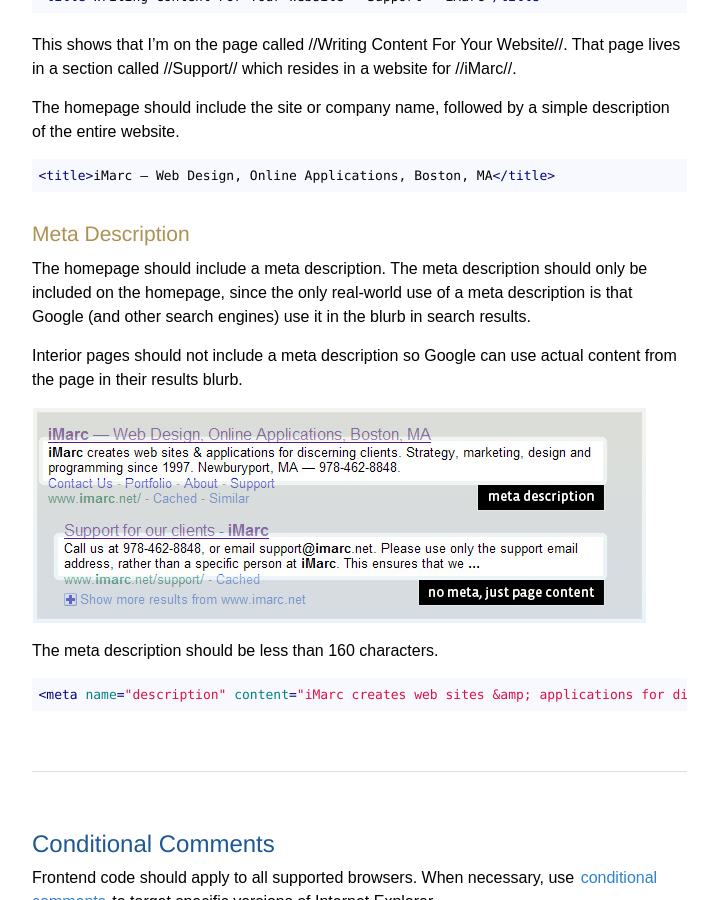
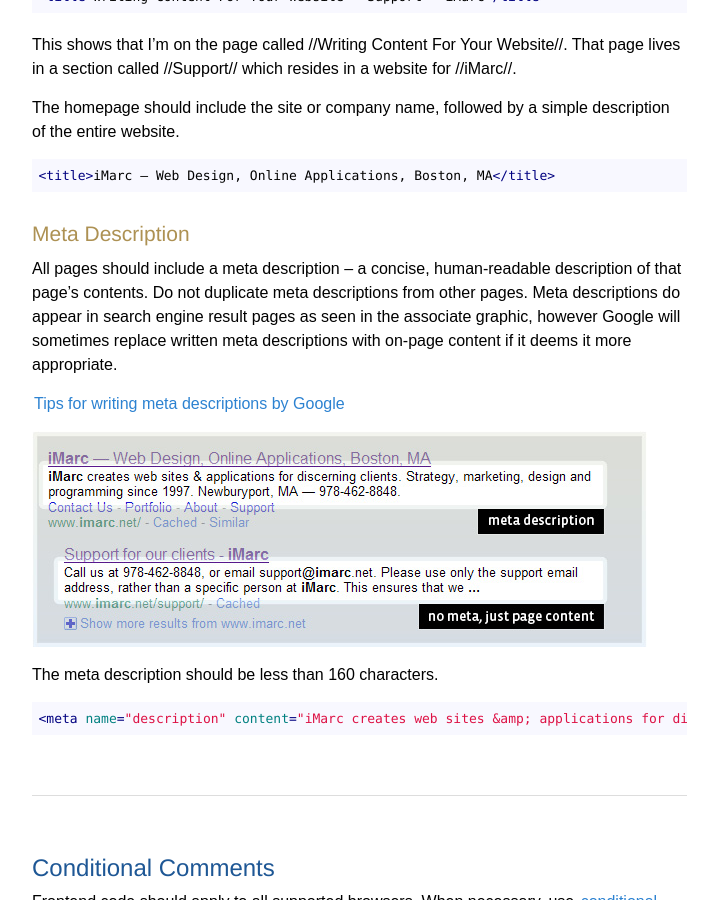
Before and after one commit to imarc/handbook, a Jekyll site: the page built from frontend.markdown, in a window 1280 px wide and 900 px high, scrolled down 7575 px. Shown: the whole window, without its empty margins (138-856 px from the left). Built offline with Jekyll 4.4.1, drawn with Linux system fonts in a browser that asks for light colours; nearby versions of some CDN libraries.

Commit message:
meta description policy edits

```diff
--- a/frontend.markdown
+++ b/frontend.markdown
@@ -301,13 +301,9 @@
 
 ### Meta Description
 
-The homepage should include a meta description. The meta description should
-only be included on the homepage, since the only real-world use of a meta
-description is that Google (and other search engines) use it in the blurb in
-search results.
+All pages should include a meta description – a concise, human-readable description of that page’s contents. Do not duplicate meta descriptions from other pages. Meta descriptions do appear in search engine result pages as seen in the associate graphic, however Google will sometimes replace written meta descriptions with on-page content if it deems it more appropriate.
 
-Interior pages should not include a meta description so Google can use actual
-content from the page in their results blurb.
+[Tips for writing meta descriptions by Google](http://support.google.com/webmasters/bin/answer.py?hl=en&answer=35624#1)
 
 ![Example of meta description in search results](/img/meta_description.jpg)
 
```
